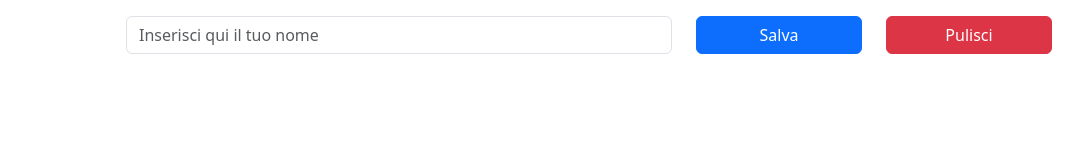
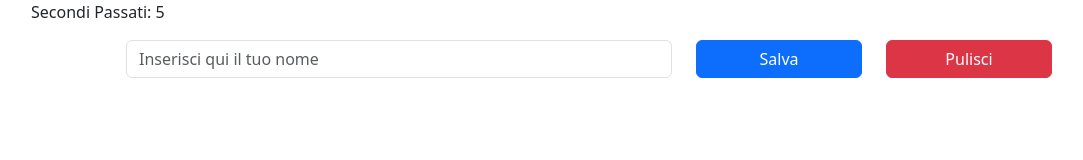
Before and after one commit to DiegoBas17/U2-S3-L2, a plain HTML site: page index.html in a window 1280 px wide. Shown: the whole page, without its empty margins (51-1134 px from the left). Drawn offline with nearby package versions, Linux system fonts and the light colour scheme.

Commit message:
esercizi finiti

```diff
--- a/index.html
+++ b/index.html
@@ -15,6 +15,7 @@
     <div class="container">
       <div id="sezioneh1"></div>
       <div id="sezioneh2"></div>
+      <div id="counterTime"></div>
       <form id="userForm">
         <div class="row justify-content-center my-3">
           <div class="col-6">
--- a/script.js
+++ b/script.js
@@ -62,18 +62,23 @@ window.addEventListener("DOMContentLoaded", () => {
   }
 }); */
 
-/* console.log(Date.now()); */
-/* const timestart = Date.now();
-function Tempo() {
-  sessionStorage.setItem("Time", JSON.stringify(timestart));
-  const millis = Date.now() - timestart;
-  console.log(`seconds elapsed = ${Math.floor(millis / 1000)}`);
-  setTimeout(Tempo, 1000);
+let timestart = sessionStorage.getItem("TimeStart");
+if (timestart === null) {
+  timestart = Date.now();
+  sessionStorage.setItem("TimeStart", timestart);
+} else {
+  timestart = parseInt(timestart);
 }
-Tempo();
- */
+function tempo() {
+  const diffMillisecondi = Date.now() - timestart;
+  const secondiPassati = Math.floor(diffMillisecondi / 1000);
+  const counterTime = document.getElementById("counterTime");
+  counterTime.innerText = `Secondi Passati: ${secondiPassati}`;
+  setTimeout(tempo, 1000);
+}
+tempo();
 
-let time = 0;
+/* let time = 0;
 
 setInterval(() => {
   time++;
@@ -91,4 +96,4 @@ window.addEventListener("DOMContentLoaded", () => {
   if (timeFromStorage) {
     time = timeFromStorage;
   }
-});
+}); */
```
